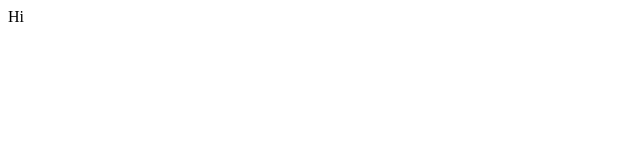
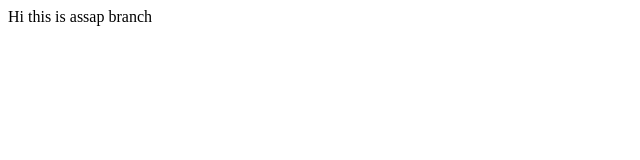
Before and after one commit to hyuntae94/Tanggle, a plain HTML site: page caluator.html in a window 1280 px wide. Shown: the whole page, without its empty margins (0-640 px from the left). Drawn offline with Linux system fonts and the light colour scheme.

Commit message:
create assap branch

```diff
--- a/caluator.html
+++ b/caluator.html
@@ -8,6 +8,7 @@
   <body>
     <div class="multer">
       <span class="multer__column">Hi</span>
+      <span>this is assap branch</span>
     </div>
   </body>
 </html>
```
